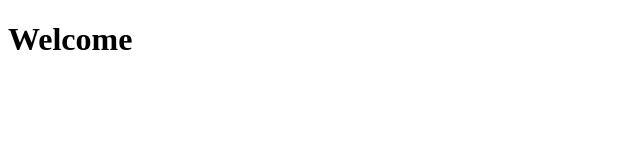
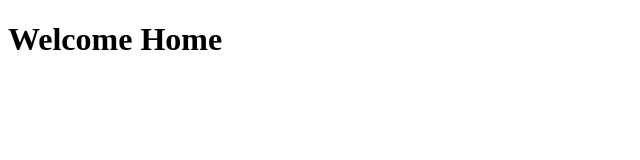
Before and after one commit to SinethembaDlova/sn-poultry, a React (Create React App) app: page /home in a window 1280 px wide. Shown: the top 160 px of the page, without its empty margins (0-640 px from the left). Built offline with nearby package versions, Linux system fonts and the light colour scheme.

Commit message:
created a router

```diff
--- a/package.json
+++ b/package.json
@@ -13,6 +13,7 @@
     "prettier": "^2.8.4",
     "react": "^18.2.0",
     "react-dom": "^18.2.0",
+    "react-router-dom": "^6.9.0",
     "react-scripts": "5.0.1",
     "web-vitals": "^2.1.4"
   },
--- a/src/App.js
+++ b/src/App.js
@@ -1,10 +1,15 @@
 import React from 'react';
+import { BrowserRouter as Router, Navigate, Routes, Route } from 'react-router-dom';
+import Home from './views/Home';
 
 function App() {
   return (
-    <div>
-      <h1>Welcome</h1>
-    </div>
+    <Router>
+      <Routes>
+        <Route exact path="/" element={<Navigate to="/home" replace />} />
+        <Route exact path="/home" element={<Home />} />
+      </Routes>
+    </Router>
   );
 }
 
--- /dev/null
+++ b/src/views/Home/index.js
@@ -0,0 +1,11 @@
+import React from 'react';
+
+const Home = () => {
+  return (
+    <div>
+      <h1>Welcome Home</h1>
+    </div>
+  );
+};
+
+export default Home;
```
Also changed, not shown: 1 other file (tests, documents, lock files or other folders).
